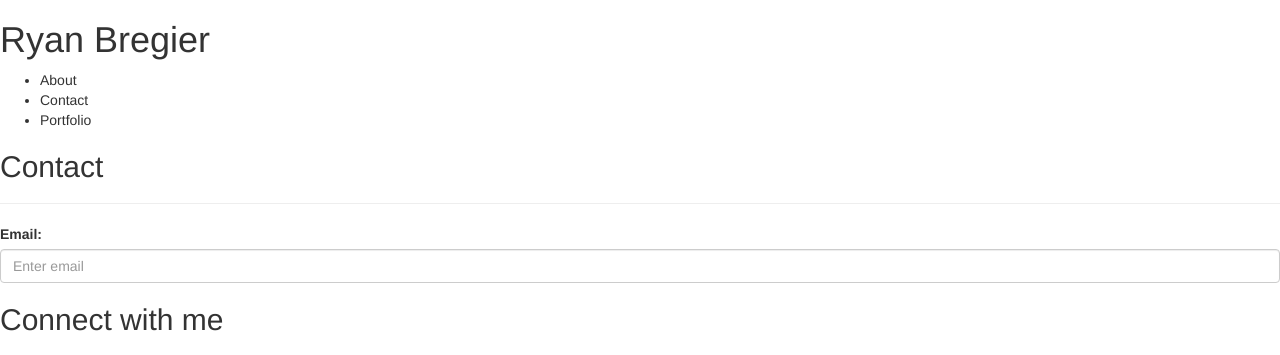
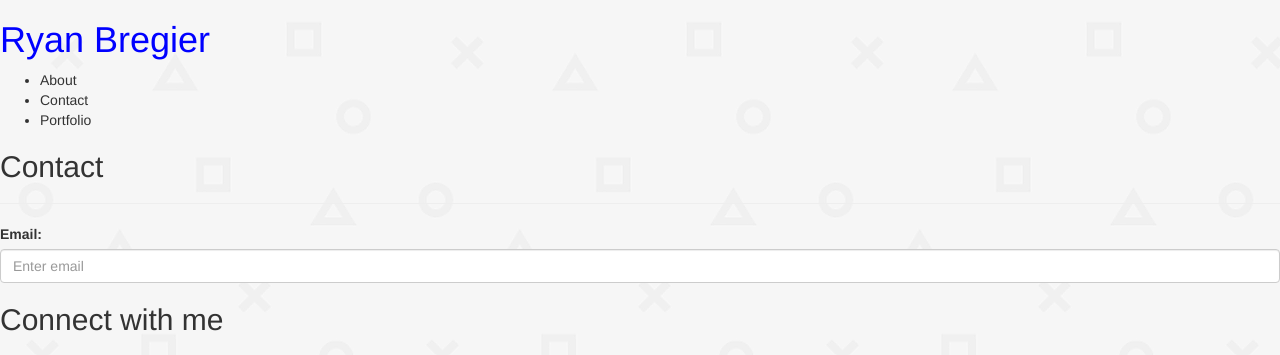
Before and after one commit to rabunc/Basic-Portfolio, a plain HTML site: page contact.html in a window 1280 px wide. Shown: the top 355 px of the page. Drawn offline with nearby package versions, Linux system fonts and the light colour scheme.

Commit message:
linked style.css to contact.html

```diff
--- a/assets/css/style.css
+++ b/assets/css/style.css
@@ -1,6 +1,6 @@
 
 body {
-    background-image: url("/assets/images/playstation/playstation-pattern.png");
+    background-image: url("../images/playstation/playstation-pattern.png");
 }
 
 h1 {
--- a/contact.html
+++ b/contact.html
@@ -8,6 +8,8 @@
     <link rel="stylesheet" href="https://maxcdn.bootstrapcdn.com/bootstrap/3.3.7/css/bootstrap.min.css">
     <script src="https://ajax.googleapis.com/ajax/libs/jquery/3.2.1/jquery.min.js"></script>
     <script src="https://maxcdn.bootstrapcdn.com/bootstrap/3.3.7/js/bootstrap.min.js"></script>
+    <link rel="stylesheet" href="assets/css/style.css">
+
 </head>
 
 <body>
```
